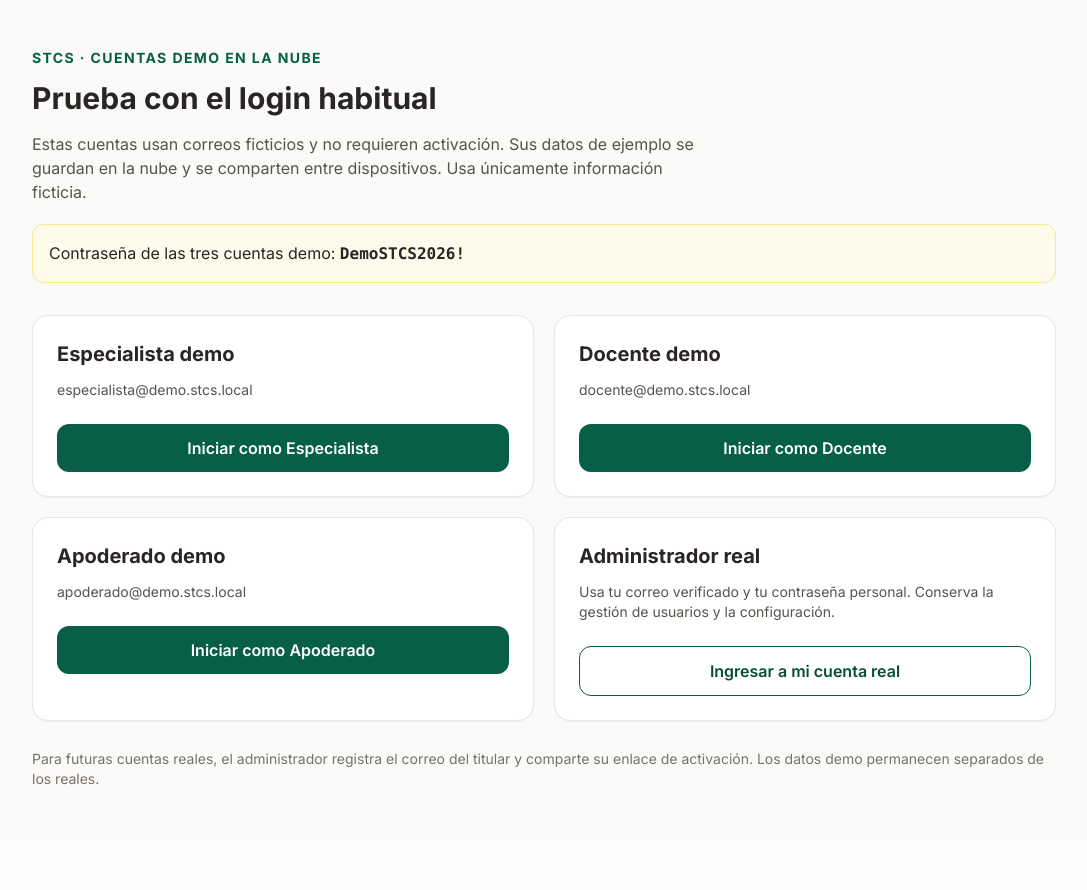
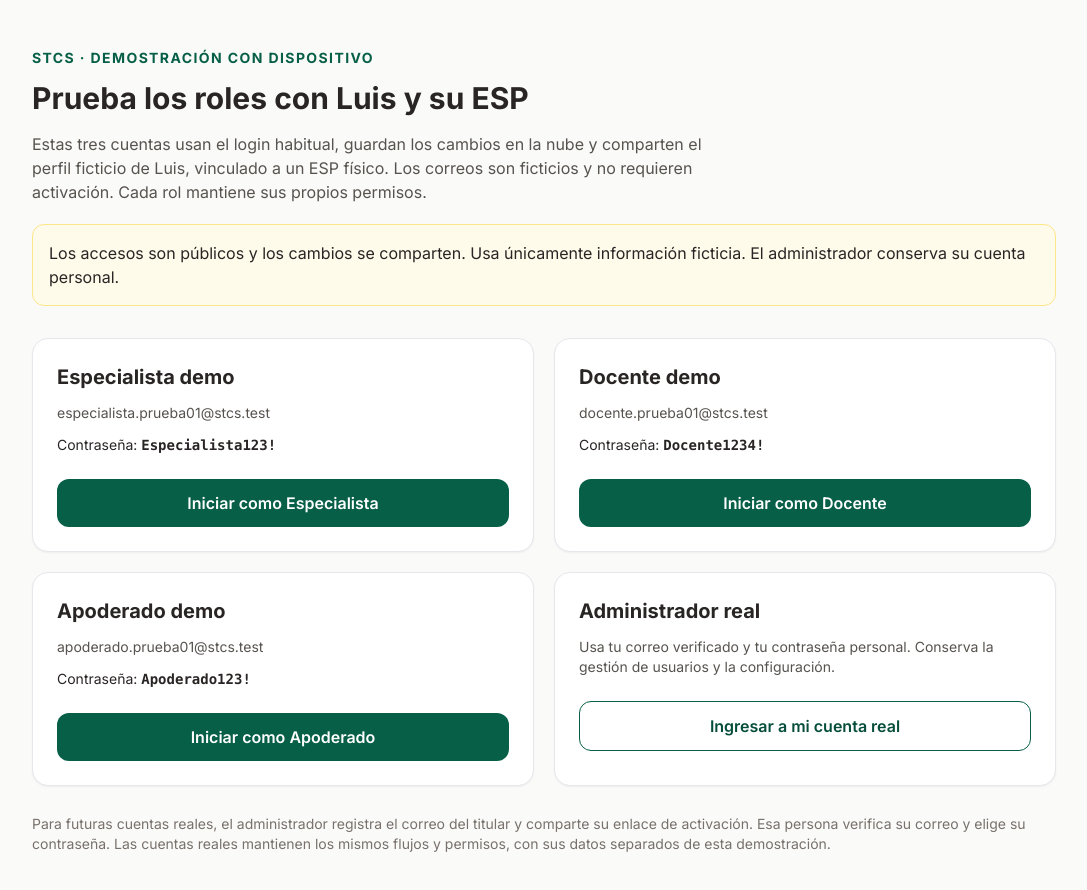
Before and after one commit to N4CHO8/STCS, a Next.js app in the folder frontend/: page /demo in a window 1280 px wide. Shown: the top 890 px of the page, without its empty margins (96-1183 px from the left). Before the commit the page ends 837 px from the top, so only its background shows below. Built offline with nearby package versions, Linux system fonts and the light colour scheme.

Commit message:
feat: dejar a Luis y su ESP como única demo de acceso (#4)
* feat: unificar la demostración en Luis y retirar los accesos antiguos

* feat: publicar los accesos de Luis y limitar las fixtures antiguas a localhost

```diff
--- a/frontend/scripts/verify-cookie-session.mjs
+++ b/frontend/scripts/verify-cookie-session.mjs
@@ -2,7 +2,7 @@ import assert from "node:assert/strict";
 import {
   CLOUD_DEMO_ACCOUNTS,
   CLOUD_DEMO_PASSWORD,
-} from "../src/lib/cloud-demo-accounts.ts";
+} from "./fixtures/legacy-demo-accounts.ts";
 
 // Called only after the outer suite confirms localhost and its disposable DB.
 export async function verifyCookieSession(base) {
--- a/frontend/scripts/verify-private-profile.mjs
+++ b/frontend/scripts/verify-private-profile.mjs
@@ -2,6 +2,7 @@ import assert from "node:assert/strict";
 import { randomUUID, createHash } from "node:crypto";
 import { provisionPrivateProfile } from "./lib/private-profile.mjs";
 import { testSession } from "./lib/test-session.mjs";
+import { HARDWARE_DEMO_ACCOUNTS } from "../src/lib/hardware-demo-accounts.ts";
 
 export async function verifyPrivateProfiles({
   db,
@@ -25,7 +26,7 @@ export async function verifyPrivateProfiles({
       role,
       fullName: `Adulto privado ${role}`,
       email: `private-${marker}-${role}@test.invalid`,
-      password: `Private-${randomUUID()}`,
+      password: HARDWARE_DEMO_ACCOUNTS.find((a) => a.role === role).password,
     })),
   };
   let fixture,
--- a/frontend/src/app/demo/page.tsx
+++ b/frontend/src/app/demo/page.tsx
@@ -1,30 +1,28 @@
 import Link from "next/link";
-import {
-  CLOUD_DEMO_ACCOUNTS,
-  CLOUD_DEMO_PASSWORD,
-} from "@/lib/cloud-demo-accounts";
+import { HARDWARE_DEMO_ACCOUNTS } from "@/lib/hardware-demo-accounts";
 import { ROLE_NAMES } from "@/lib/permissions";
 export default function DemoPage() {
   return (
     <main className="min-h-screen bg-stone-50 px-5 py-12 text-stone-800">
       <section className="mx-auto max-w-5xl">
         <p className="text-sm font-bold uppercase tracking-widest text-emerald-800">
-          STCS · Cuentas demo en la nube
+          STCS · Demostración con dispositivo
         </p>
         <h1 className="mt-3 text-3xl font-bold">
-          Prueba con el login habitual
+          Prueba los roles con Luis y su ESP
         </h1>
         <p className="mt-4 max-w-2xl text-stone-600">
-          Estas cuentas usan correos ficticios y no requieren activación. Sus
-          datos de ejemplo se guardan en la nube y se comparten entre
-          dispositivos. Usa únicamente información ficticia.
+          Estas tres cuentas usan el login habitual, guardan los cambios en la
+          nube y comparten el perfil ficticio de Luis, vinculado a un ESP
+          físico. Los correos son ficticios y no requieren activación. Cada rol
+          mantiene sus propios permisos.
         </p>
         <p className="mt-5 rounded-xl border border-amber-200 bg-amber-50 p-4">
-          Contraseña de las tres cuentas demo:{" "}
-          <code className="font-bold">{CLOUD_DEMO_PASSWORD}</code>
+          Los accesos son públicos y los cambios se comparten. Usa únicamente
+          información ficticia. El administrador conserva su cuenta personal.
         </p>
         <div className="mt-8 grid gap-5 sm:grid-cols-2">
-          {CLOUD_DEMO_ACCOUNTS.map((account) => (
+          {HARDWARE_DEMO_ACCOUNTS.map((account) => (
             <article
               key={account.role}
               className="rounded-2xl border bg-white p-6 shadow-sm"
@@ -34,6 +32,10 @@ export default function DemoPage() {
               </h2>
               <p className="mt-3 break-all text-sm text-stone-600">
                 {account.email}
+              </p>
+              <p className="mt-3 text-sm">
+                Contraseña:{" "}
+                <code className="font-semibold">{account.password}</code>
               </p>
               <Link
                 className="mt-6 block rounded-xl bg-emerald-800 px-5 py-3 text-center font-semibold text-white"
@@ -59,8 +61,9 @@ export default function DemoPage() {
         </div>
         <p className="mt-7 text-sm text-stone-500">
           Para futuras cuentas reales, el administrador registra el correo del
-          titular y comparte su enlace de activación. Los datos demo permanecen
-          separados de los reales.
+          titular y comparte su enlace de activación. Esa persona verifica su
+          correo y elige su contraseña. Las cuentas reales mantienen los mismos
+          flujos y permisos, con sus datos separados de esta demostración.
         </p>
       </section>
     </main>
--- a/frontend/src/app/login/page.tsx
+++ b/frontend/src/app/login/page.tsx
@@ -204,7 +204,7 @@ function LoginForm({
         href="/demo"
         className="mt-5 block rounded-xl border border-emerald-200 bg-emerald-50 px-4 py-3 text-center text-sm font-semibold text-emerald-900"
       >
-        Ver cuentas demo y sus claves
+        Probar con Luis y su ESP · Cuentas demo
       </Link>
       <Link
         href="/activate"
--- a/frontend/src/components/stcs/admin-workspace.tsx
+++ b/frontend/src/components/stcs/admin-workspace.tsx
@@ -112,7 +112,7 @@ export function AdminWorkspace({
                       <p className="text-xs text-stone-500">{u.email}</p>
                       <p className="text-xs text-stone-500">
                         {u.isPrivateTest
-                          ? "Prueba privada · credencial individual"
+                          ? "Demo con dispositivo · sin activación"
                           : u.isDemo
                             ? "Demo · sin activación"
                             : u.verified
--- a/frontend/src/components/stcs/portal-forms.tsx
+++ b/frontend/src/components/stcs/portal-forms.tsx
@@ -308,7 +308,7 @@ export function AccountForm({
       </label>
       <p className="text-sm text-stone-600">
         {user?.isPrivateTest
-          ? "Esta cuenta usa una credencial privada y solo puede acceder a perfiles de prueba privados asignados. No comparte los accesos demo públicos."
+          ? "Esta cuenta demo con dispositivo solo accede a perfiles de demostración asignados y no requiere activación. Las cuentas reales nuevas verifican su correo."
           : user?.isDemo
             ? "Esta cuenta demo usa la contraseña de demostración y solo puede acceder a niños demo."
             : "El titular activa su cuenta desde el enlace de activación y verifica su correo. Las nuevas asignaciones clínicas requieren aprobación independiente."}
--- a/frontend/src/components/stcs/portal.tsx
+++ b/frontend/src/components/stcs/portal.tsx
@@ -376,9 +376,9 @@ export function Portal() {
               role="status"
               className="rounded-xl border border-sky-200 bg-sky-50 p-4 text-sm"
             >
-              Entorno privado de prueba con dispositivo físico. Los accesos
-              públicos de demostración no pueden consultar estos perfiles.
-              Utiliza únicamente información ficticia.
+              Demostración con dispositivo físico. Los cambios se guardan en la
+              nube y se comparten entre los responsables asignados. Los accesos
+              demo son públicos: utiliza únicamente información ficticia.
             </p>
           )}
           {data?.isDemo && (
--- /dev/null
+++ b/frontend/src/lib/hardware-demo-accounts.ts
@@ -0,0 +1,19 @@
+// Deliberately public demonstration credentials, never used for real accounts.
+// Database flags and assignments control activation exceptions and record access.
+export const HARDWARE_DEMO_ACCOUNTS = [
+  {
+    role: "therapist",
+    email: "especialista.prueba01@stcs.test",
+    password: "Especialista123!",
+  },
+  {
+    role: "teacher",
+    email: "docente.prueba01@stcs.test",
+    password: "Docente1234!",
+  },
+  {
+    role: "guardian",
+    email: "apoderado.prueba01@stcs.test",
+    password: "Apoderado123!",
+  },
+] as const;
```
Also changed, not shown: frontend/scripts/provision-cloud-demo.mjs (+5 -74 lines), frontend/scripts/verify-cloud-demo.mjs (+19 -1 lines), frontend/scripts/fixtures/legacy-demo-accounts.ts (renamed from frontend/src/lib/cloud-demo-accounts.ts), frontend/scripts/lib/cloud-demo.mjs, 4 other files (tests, documents, lock files or other folders).
